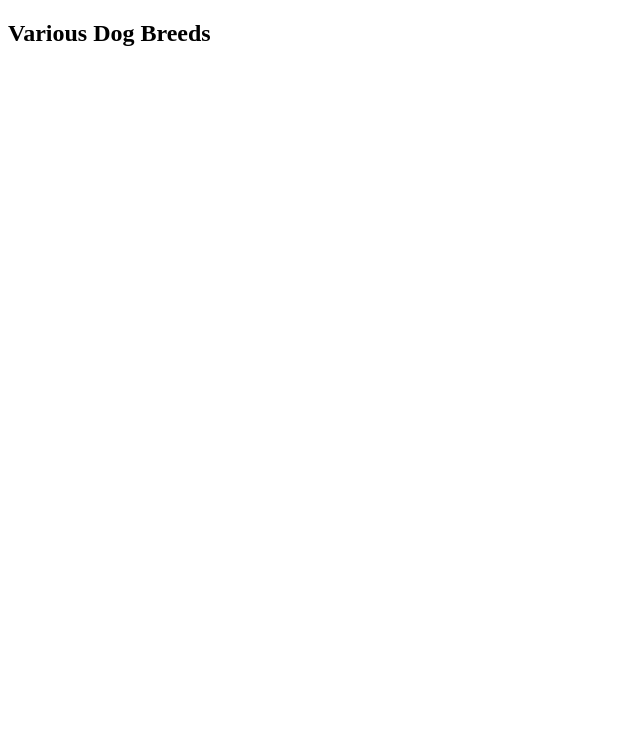
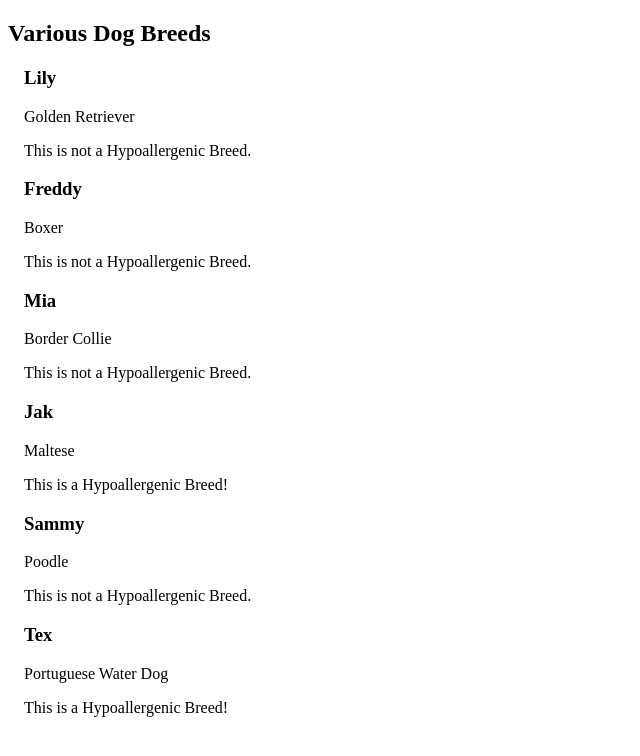
Before and after one commit to SeanManser/Sean_Manser_Learning_AngularF26, an Angular app: page / in a window 1280 px wide. Shown: the top 756 px of the page, without its empty margins (0-640 px from the left). Built offline with nearby package versions, Linux system fonts and the light colour scheme.

Commit message:
Used one-way data binding to display the specified content to the user. Updated the dog-card to use switch and cases to display different content based on the case value

```diff
--- a/src/app/Components/dog-card/dog-card.html
+++ b/src/app/Components/dog-card/dog-card.html
@@ -2,9 +2,26 @@
 <html lang="en">
 <head>
   <meta charset="UTF-8">
-  <title>Title</title>
+  <title>Dog Breeds</title>
 </head>
 <body>
+<h3>{{dog().name}}</h3>
+  @switch (dog().breed){
+    @case ('Golden Retriever') { <span class="Golden Retriever">Golden Retriever</span> }
+    @case ('Boxer') { <span class="Boxer"> Boxer </span>}
+    @case ('Border Collie') { <span class="Border Collie">Border Collie </span>}
+    @case ('Maltese') { <span class="Maltese">Maltese </span>}
+    @case ('Poodle') { <span class="Poodle">Poodle </span>}
+    @case ('Portuguese Water Dog') { <span class="Portuguese Water Dog">Portuguese Water Dog </span>}
+    @default { <span class ="badge">Other/Mixed</span> }
+  }
+
+  @if (dog().isHypoallergenic) {
+    <p>This is a Hypoallergenic Breed!</p>
+  } @else {
+    <p>This is not a Hypoallergenic Breed.</p>
+  }
+
 
 </body>
 </html>
--- a/src/app/Components/dog-list/dog-list.html
+++ b/src/app/Components/dog-list/dog-list.html
@@ -2,9 +2,19 @@
 <html lang="en">
 <head>
   <meta charset="UTF-8">
-  <title>Title</title>
+  <title>Dog Breeds</title>
 </head>
 <body>
+  @for (dog of dogList; track dog.id) {
+    <app-dog-card
+    [dog]="dog"
+
+    >
+
+    </app-dog-card>
+  } @empty {
+    <p>No dogs have been loaded</p>
+  }
 
 </body>
 </html>
--- a/src/app/Components/dog-list/dog-list.ts
+++ b/src/app/Components/dog-list/dog-list.ts
@@ -1,8 +1,11 @@
 import { Component } from '@angular/core';
 import {Dog} from '../../shared/models/dog';
+import {DogCard} from '../dog-card/dog-card';
 
 @Component({
-  imports: [],
+  imports: [
+    DogCard
+  ],
   selector: 'app-dog-list',
   styleUrl: './dog-list.css',
   templateUrl: './dog-list.html',
--- a/src/app/app.css
+++ b/src/app/app.css
@@ -0,0 +1,3 @@
+.dog-card{
+border: 2px;
+}
```
Also changed, not shown: src/app/app.html (+0 -17 lines).
